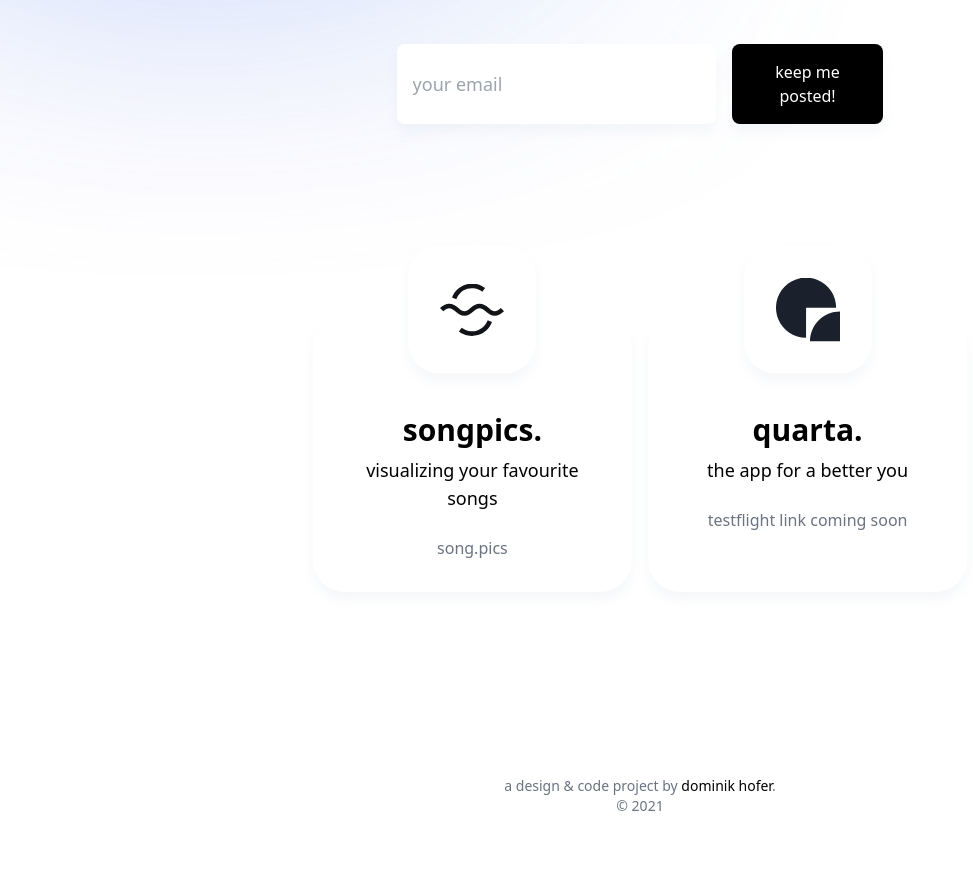
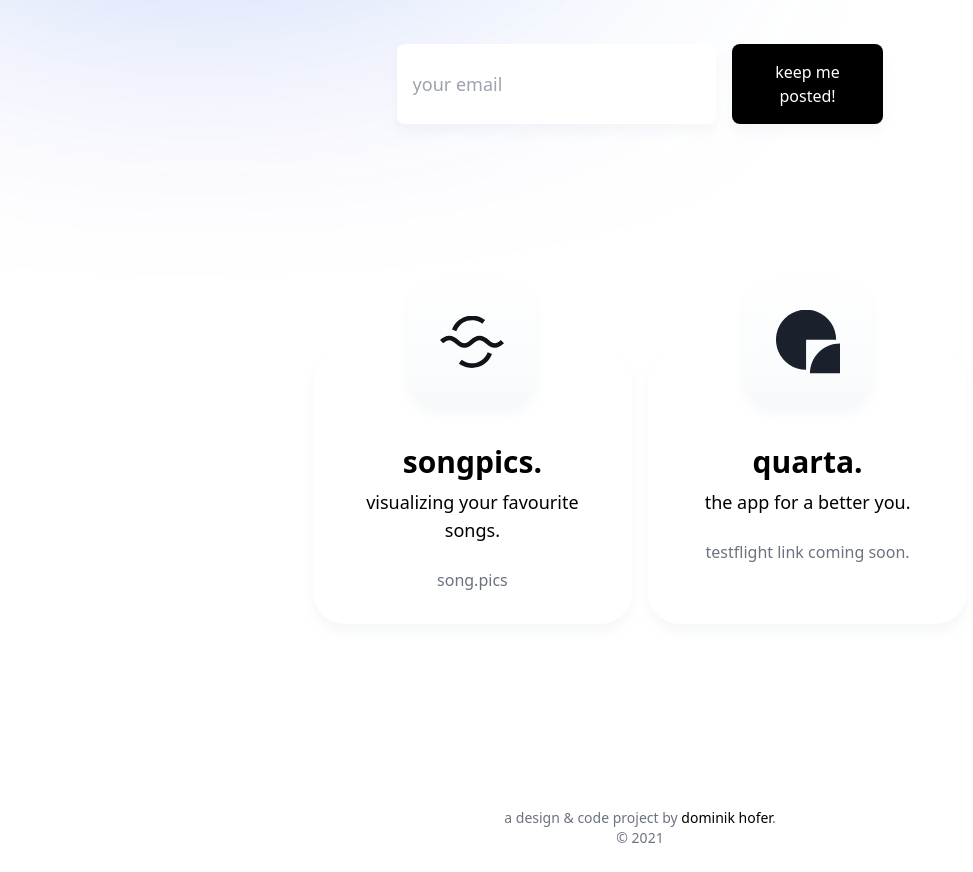
Before and after one commit to hfrdmnk/linea, a Nuxt app: page / in a window 1280 px wide. Shown: the part 580-1452 px from the top of the page, without its empty margins (0-973 px from the left). Before the commit the page ends 1420 px from the top, so only its background shows below. Built offline with nearby package versions, Linux system fonts and the light colour scheme.

Commit message:
few visual changes

```diff
--- a/assets/css/main.scss
+++ b/assets/css/main.scss
@@ -19,6 +19,12 @@ body {
   animation: gradient 10s ease-in-out;
 }
 
+.logo,
+.project .icon {
+  background: rgb(247,250,252);
+  background: linear-gradient(0deg, rgba(247,250,252,1) 0%, rgba(255,255,255,1) 100%);
+}
+
 @keyframes gradient {
   0% {
     transform: rotate(0deg) scale(1);
@@ -36,7 +42,13 @@ body {
 }
 
 .project {
-  @apply sm:col-span-4 sm:mb-0 mb-24 col-span-full bg-white shadow-normal text-center p-8 relative rounded-half-max;
+  @apply sm:col-span-4 sm:mb-0 mb-24 col-span-full bg-white shadow-normal text-center p-8 relative rounded-half-max cursor-pointer;
+  transition: all 0.3s ease-in-out;
+
+  &:hover {
+    @apply shadow-elevated;
+    transform: translateY(-0.5rem);
+  }
 
   .icon {
     @apply flex justify-center items-center sm:w-32 sm:h-32 w-20 h-20 absolute bg-white shadow-normal sm:rounded-half-max rounded-2xl;
@@ -58,6 +70,11 @@ body {
 
   .cta {
     @apply text-gray-500 sm:text-base text-sm;
+    transition: color 0.3s ease-in-out;
+
+    &:hover {
+      @apply text-gray-700;
+    }
   }
 
   &:last-child {
--- a/pages/index.vue
+++ b/pages/index.vue
@@ -13,7 +13,7 @@
           <button type="submit" class="sm:col-span-2 bg-black text-white rounded-lg shadow-normal p-4 col-span-4 col-start-3">keep me posted!</button>
         </form>
       </header>
-      <main class="sm:pt-48 sm:pb-40 pt-36 pb-32">
+      <main class="sm:pt-56 sm:pb-40 pt-36 pb-28">
         <div class="grid gap-4 grid-cols-8">
           <div class="project" v-for="project in projects" :key="project.logo">
             <div class="icon">
@@ -42,15 +42,15 @@ export default {
         {
           icon: 'songpics',
           title: 'songpics.',
-          desc: 'visualizing your favourite songs',
+          desc: 'visualizing your favourite songs.',
           cta: 'song.pics',
           link: 'https://song.pics'
         },
         {
           icon: 'quarta',
           title: 'quarta.',
-          desc: 'the app for a better you',
-          cta: 'testflight link coming soon',
+          desc: 'the app for a better you.',
+          cta: 'testflight link coming soon.',
         }
       ]
     }
```
Also changed, not shown: 2 other files (tests, documents, lock files or other folders).
